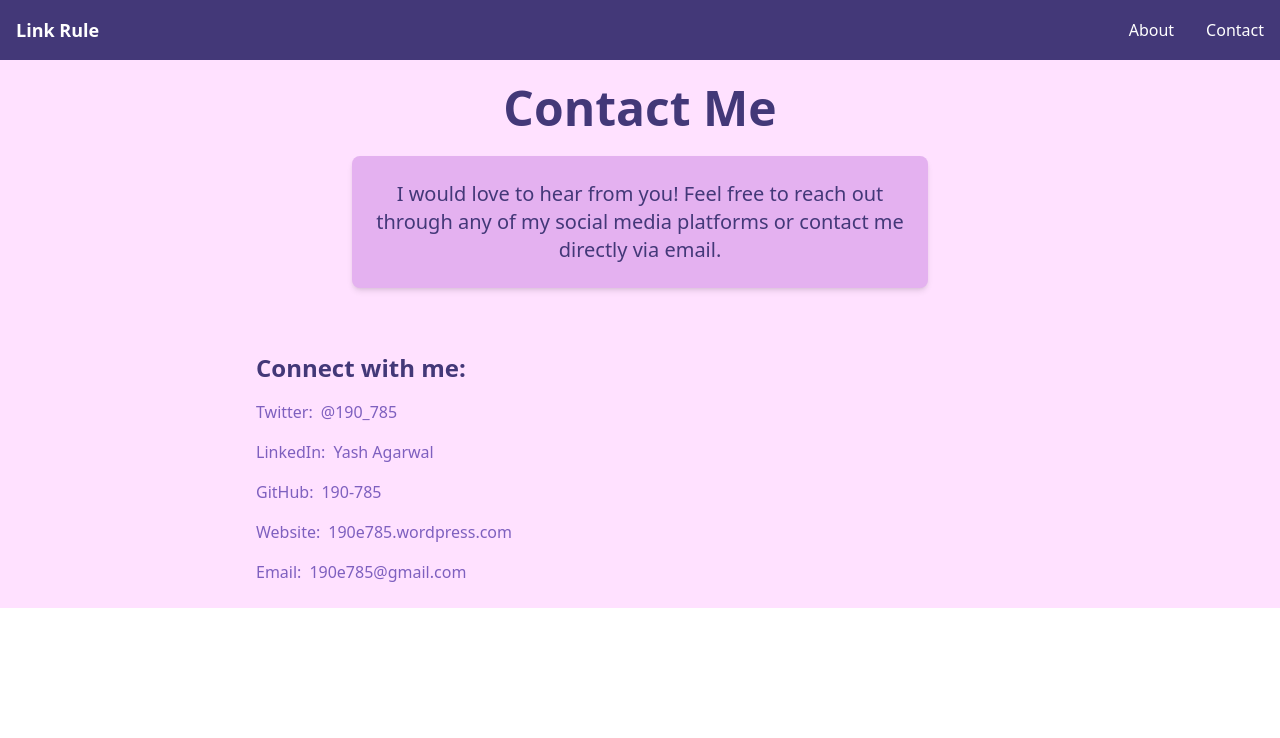
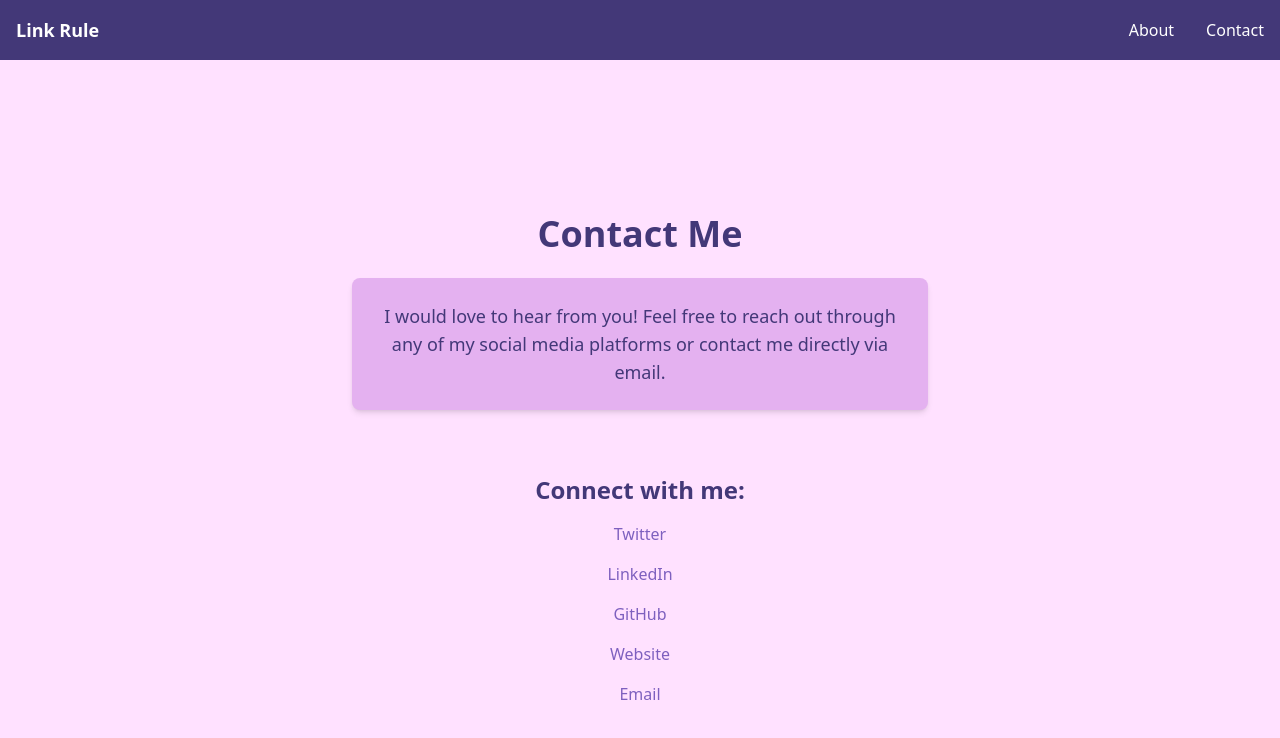
Before and after one commit to 190-785/First_Link, a React (Vite) app: page /contact in a window 1280 px wide. Shown: the top 738 px of the page. Built offline with nearby package versions, Linux system fonts and the light colour scheme.

Commit message:
Updates Pages

```diff
--- a/src/pages/AboutPage.jsx
+++ b/src/pages/AboutPage.jsx
@@ -2,13 +2,11 @@ import React from "react";
 
 const AboutPage = () => {
   return (
-    <div className="flex items-center justify-center h-auto bg-palePurple text-darkPurple p-4 sm:p-6">
-      <section className="bg-lightPurple p-6 rounded-xl shadow-lg max-w-3xl w-full space-y-6">
-        <h1 className="text-4xl font-extrabold text-center text-darkPurple mb-4 sm:text-5xl">
-          About This Project
-        </h1>
+    <div className="flex items-center justify-center h-screen bg-palePurple text-darkPurple p-4">
+      <section className="text-center max-w-3xl p-6 bg-lightPurple rounded-lg shadow-md">
+        <h1 className="text-3xl font-bold mb-4">About This Project</h1>
 
-        <p className="text-lg sm:text-xl text-center sm:text-left">
+        <p className="text-lg mb-4">
           Wikipedia's First Link Rule is a fascinating phenomenon where, when
           starting from any Wikipedia page, following the first link on each
           subsequent page (while avoiding any disambiguation pages), eventually
@@ -17,7 +15,7 @@ const AboutPage = () => {
           the foundation of the project that I built.
         </p>
 
-        <p className="text-lg sm:text-xl text-center sm:text-left">
+        <p className="text-lg mb-4">
           The idea behind this project is to automate that journey through
           Wikipedia using a web scraper. The goal is to start with a given
           Wikipedia page, find the first link on that page, follow that link,
@@ -26,7 +24,7 @@ const AboutPage = () => {
           the entire path of links, showing them how the First Link Rule works.
         </p>
 
-        <p className="text-lg sm:text-xl text-center sm:text-left">
+        <p className="text-lg mb-4">
           A key feature of this project is its ability to detect whether a link
           traversal ends in a loop. If the traversal encounters a cycle, the
           tool will notify the user, helping them understand whether the First
@@ -35,32 +33,32 @@ const AboutPage = () => {
           together.
         </p>
 
-        <p className="text-lg sm:text-xl text-center sm:text-left">
-          This project was heavily inspired by a YouTube video by{" "}
+        <p className="text-lg mb-4">
+          This project was heavily inspired by{" "}
           <a
             href="https://www.youtube.com/@not_David"
-            className="text-mediumPurple hover:text-darkPurple"
             target="_blank"
             rel="noopener noreferrer"
+            className="text-mediumPurple underline"
           >
-            Not David
-          </a>
-          , which explains the First Link Rule and its implications in an
+            Not David's
+          </a>{" "}
+          video which explains the First Link Rule and its implications in an
           interesting and entertaining way. I highly recommend checking out the
           video to understand the concept better and see the rule in action. You
-          can watch it here:{" "}
+          can watch it{" "}
           <a
             href="https://youtu.be/-llumS2rA8I?feature=shared"
-            className="text-mediumPurple hover:text-darkPurple"
             target="_blank"
             rel="noopener noreferrer"
+            className="text-mediumPurple underline"
           >
-            Not David's Video on YouTube
+            here
           </a>
           .
         </p>
 
-        <p className="text-lg sm:text-xl text-center sm:text-left">
+        <p className="text-lg mb-4">
           Throughout the development of this project, I built both the front-end
           and back-end to work seamlessly together. The front-end, built with
           React, allows users to enter a Wikipedia page and start the traversal.
@@ -70,7 +68,7 @@ const AboutPage = () => {
           the steps taken, including any errors and the full traversal path.
         </p>
 
-        <p className="text-lg sm:text-xl text-center sm:text-left">
+        <p className="text-lg mb-4">
           This project is still evolving! While it currently offers the core
           functionality of Wikipedia link traversal, I am continually improving
           it, adding new features, and refining its performance. Future
@@ -78,7 +76,7 @@ const AboutPage = () => {
           user-friendly, so stay tuned for more updates!
         </p>
 
-        <p className="text-lg sm:text-xl text-center sm:text-left">
+        <p className="text-lg">
           I invite you to explore the project and see for yourself how the First
           Link Rule works. Whether you're here to test the tool, learn about
           Wikipedia's fascinating first link chain, or discover if a link leads
--- a/src/pages/ContactPage.jsx
+++ b/src/pages/ContactPage.jsx
@@ -2,76 +2,63 @@ import React from "react";
 
 const ContactPage = () => {
   return (
-    <div className="flex flex-col items-center justify-center h-auto bg-palePurple text-darkPurple p-4 sm:p-6">
-      <h1 className="text-4xl font-extrabold text-center text-darkPurple mb-6 sm:text-5xl">
-        Contact Me
-      </h1>
-
-      <p className="text-center max-w-xl text-lg sm:text-xl p-6 bg-lightPurple rounded-lg shadow-md mb-8">
+    <div className="flex flex-col items-center justify-center min-h-screen bg-palePurple text-darkPurple p-4">
+      <h1 className="text-4xl font-bold mb-6 text-center">Contact Me</h1>
+      <p className="text-center max-w-xl text-lg p-6 bg-lightPurple rounded-lg shadow-md mb-8">
         I would love to hear from you! Feel free to reach out through any of my
         social media platforms or contact me directly via email.
       </p>
-
-      <div className="mt-8 w-full max-w-3xl space-y-4">
-        <h2 className="text-2xl font-semibold text-center sm:text-left mb-4">
+      <div className="mt-8 w-full sm:w-3/4 lg:w-1/2">
+        <h2 className="text-2xl font-semibold mb-4 text-center">
           Connect with me:
         </h2>
         <ul className="space-y-4">
-          <li className="flex items-center justify-center sm:justify-start">
-            <span className="text-mediumPurple mr-2">Twitter:</span>
+          <li>
             <a
               href="https://x.com/190_785"
-              className="text-mediumPurple hover:text-gray-700"
+              className="text-mediumPurple hover:text-gray-700 block text-center"
               target="_blank"
               rel="noopener noreferrer"
             >
-              @190_785
+              Twitter
             </a>
           </li>
-
-          <li className="flex items-center justify-center sm:justify-start">
-            <span className="text-mediumPurple mr-2">LinkedIn:</span>
+          <li>
             <a
               href="https://in.linkedin.com/in/yash-agarwal-190e785"
-              className="text-mediumPurple hover:text-gray-700"
+              className="text-mediumPurple hover:text-gray-700 block text-center"
               target="_blank"
               rel="noopener noreferrer"
             >
-              Yash Agarwal
+              LinkedIn
             </a>
           </li>
-
-          <li className="flex items-center justify-center sm:justify-start">
-            <span className="text-mediumPurple mr-2">GitHub:</span>
+          <li>
             <a
               href="https://github.com/190-785"
-              className="text-mediumPurple hover:text-gray-700"
+              className="text-mediumPurple hover:text-gray-700 block text-center"
               target="_blank"
               rel="noopener noreferrer"
             >
-              190-785
+              GitHub
             </a>
           </li>
-
-          <li className="flex items-center justify-center sm:justify-start">
-            <span className="text-mediumPurple mr-2">Website:</span>
+          <li>
             <a
               href="https://190e785.wordpress.com/"
-              className="text-mediumPurple hover:text-gray-700"
+              className="text-mediumPurple hover:text-gray-700 block text-center"
               target="_blank"
               rel="noopener noreferrer"
             >
-              190e785.wordpress.com
+              Website
             </a>
           </li>
-
-          <li className="flex items-center justify-center sm:justify-start">
-            <span className="text-mediumPurple mr-2">Email:</span>
+          <li>
             <a
               href="mailto:190e785@gmail.com"
-              className="text-mediumPurple hover:text-gray-700"
+              className="text-mediumPurple hover:text-gray-700 block text-center"
             >
-              190e785@gmail.com
+              Email
             </a>
           </li>
         </ul>
--- a/src/pages/HomePage.jsx
+++ b/src/pages/HomePage.jsx
@@ -141,25 +141,24 @@ const HomePage = () => {
   };
 
   return (
-    <div className="flex flex-col items-center justify-center h-auto bg-palePurple text-darkPurple p-4 overflow-hidden">
+    <div className="flex flex-col items-center justify-center min-h-screen bg-palePurple text-darkPurple p-4">
       {isLoading ? (
         <LoadingSpinner />
       ) : (
         <>
-          <h1 className="text-4xl sm:text-5xl font-bold mb-6 mt-6 text-center">
+          <h1 className="text-5xl font-bold mb-6 mt-6 text-center">
             Welcome to Link Rule!
           </h1>
-          <p className="text-center max-w-xl text-lg sm:text-xl p-6 bg-lightPurple rounded-lg shadow-md mb-4">
+          <p className="text-center max-w-xl text-lg p-6 bg-lightPurple rounded-lg shadow-md mb-4">
             Enter a Wikipedia page below to submit it for processing.
           </p>
-
           <form
             onSubmit={handleSubmit}
-            className="flex flex-col sm:flex-row items-center mb-4 w-full max-w-lg"
+            className="flex flex-col md:flex-row mb-4 w-full max-w-lg"
           >
             <input
               type="text"
-              className="border border-mediumPurple p-2 rounded-lg mb-2 sm:mb-0 sm:mr-2 flex-grow"
+              className="border border-mediumPurple p-2 rounded-lg mb-2 md:mb-0 md:mr-2 flex-grow"
               placeholder="Search Wikipedia..."
               value={searchTerm}
               onChange={(e) => setSearchTerm(e.target.value)}
@@ -167,13 +166,12 @@ const HomePage = () => {
             />
             <button
               type="submit"
-              className="bg-mediumPurple text-white px-6 py-2 rounded-lg mt-2 sm:mt-0 hover:bg-darkPurple transition duration-200"
+              className="bg-mediumPurple text-white px-4 py-2 rounded-lg hover:bg-darkPurple transition duration-200"
               disabled={isLoading} // Disable button while loading
             >
               Start Traversal
             </button>
           </form>
-
           {error && <p className="text-red-500 mt-4">{error}</p>}
           {success && <p className="text-green-500 mt-4">{success}</p>}
 
```
Also changed, not shown: public/favicon.svg.
